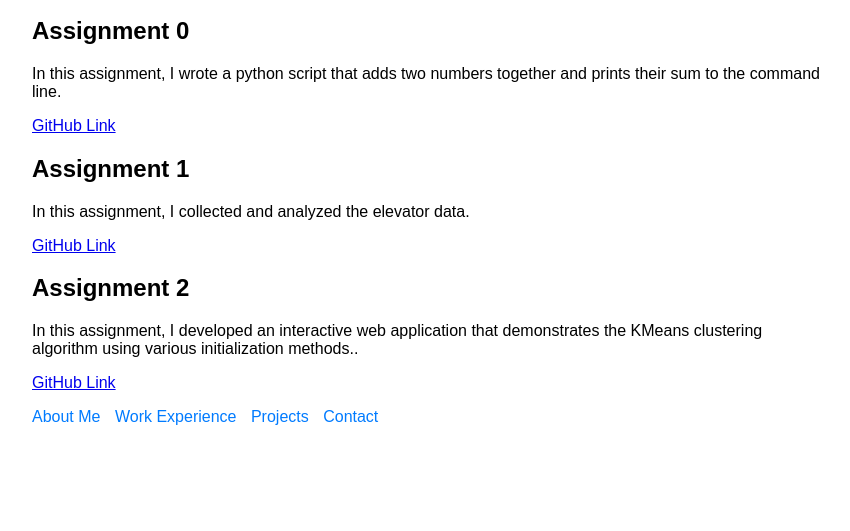
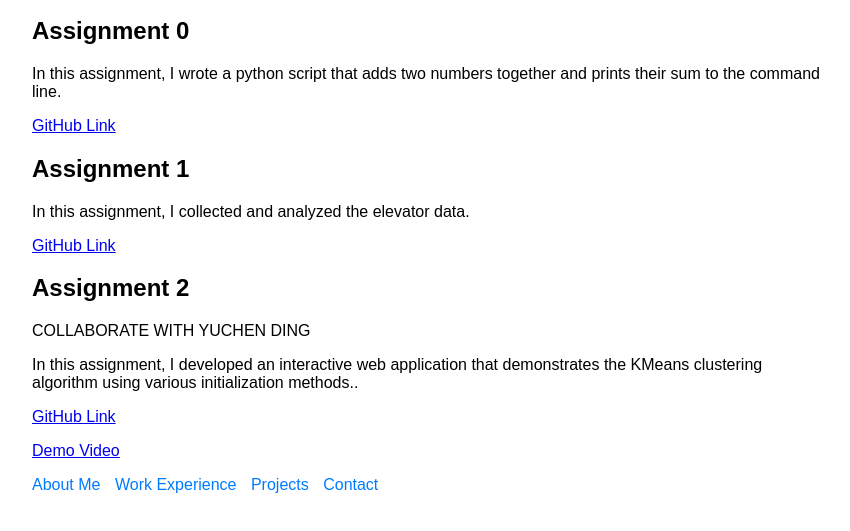
Before and after one commit to X1nW/X1nW.github.io, a plain HTML site: page assignments.html in a window 1280 px wide. Shown: the part 121-652 px from the top of the page, without its empty margins (208-1058 px from the left). Drawn offline with Linux system fonts and the light colour scheme.

Commit message:
Update assignments.html

```diff
--- a/assignments.html
+++ b/assignments.html
@@ -24,8 +24,10 @@
 
     <div class="assignment">
         <h2>Assignment 2</h2>
+        <p>COLLABORATE WITH YUCHEN DING<p>
         <p>In this assignment, I developed an interactive web application that demonstrates the KMeans clustering algorithm using various initialization methods..</p>
         <p><a href="https://github.com/X1nW/bu_ricwei-assignment-2" target="_blank">GitHub Link</a></p>
+        <p><a href="https://youtu.be/-yyruy6BktQ?feature=shared" target="_blank">Demo Video</a></p>
     </div>
 
     <!-- Add more assignments as needed -->
```
